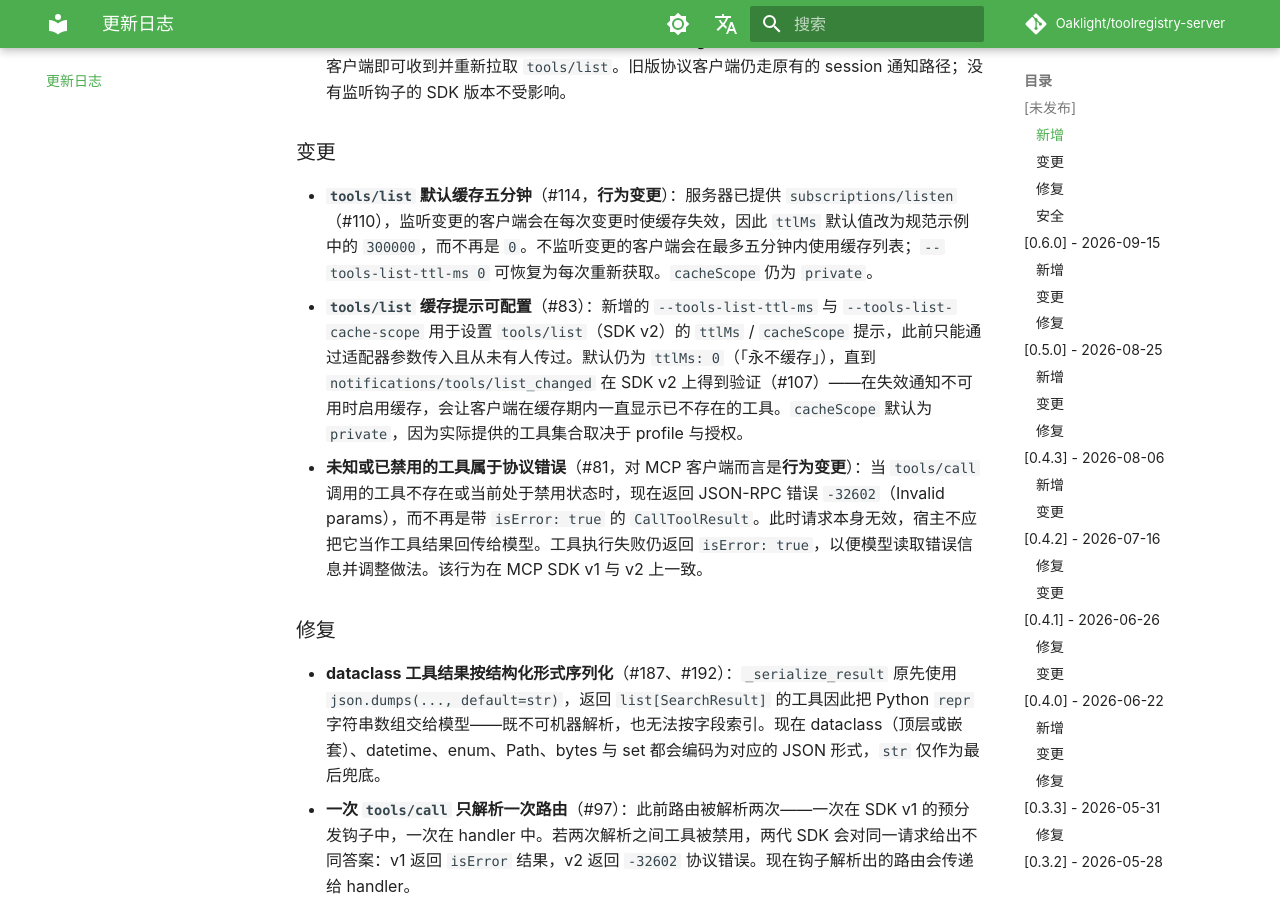
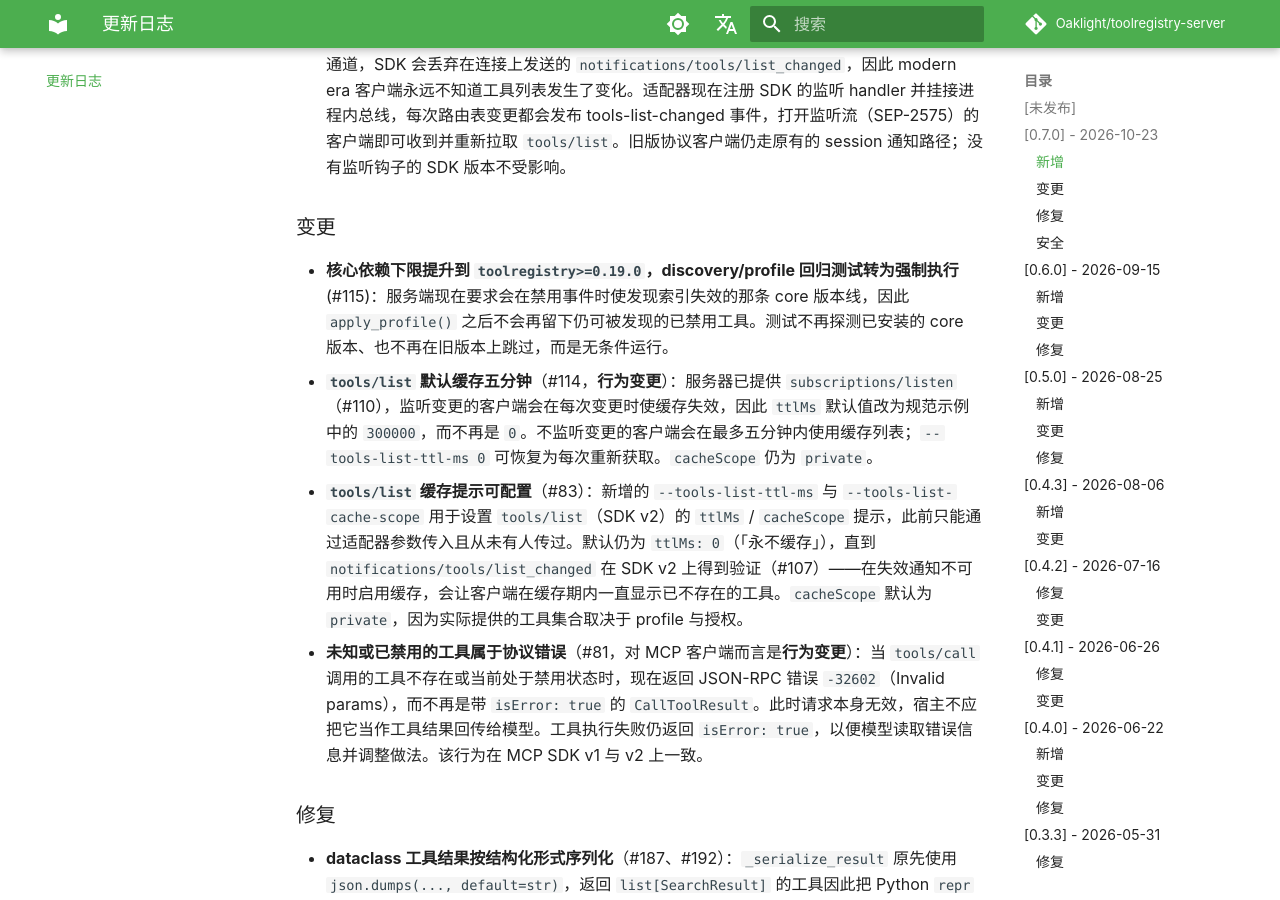
Before and after one commit to Oaklight/toolregistry-server, an MkDocs documentation site: the page built from docs/changelog.md, in a window 1280 px wide and 900 px high, scrolled down 1424 px. Built offline with MkDocs 1.6.1 and Material for MkDocs 9.7.7, drawn with Linux system fonts in a browser that asks for light colours; some web fonts are replaced; comment, search, counter and statistics services are not loaded.

Commit message:
docs(changelog)：发布 0.7.0

```diff
--- a/docs/changelog.md
+++ b/docs/changelog.md
@@ -5,6 +5,8 @@
 格式基于 [Keep a Changelog](https://keepachangelog.com/zh-CN/1.1.0/)，并在需要时保留项目自身的分类方式。
 
 ## [未发布]
+
+## [0.7.0] - 2026-10-23
 
 ### 新增
 
@@ -18,6 +20,7 @@
 
 ### 变更
 
+- **核心依赖下限提升到 `toolregistry>=0.19.0`，discovery/profile 回归测试转为强制执行** (#115)：服务端现在要求会在禁用事件时使发现索引失效的那条 core 版本线，因此 `apply_profile()` 之后不会再留下仍可被发现的已禁用工具。测试不再探测已安装的 core 版本、也不再在旧版本上跳过，而是无条件运行。
 - **`tools/list` 默认缓存五分钟**（#114，**行为变更**）：服务器已提供 `subscriptions/listen`（#110），监听变更的客户端会在每次变更时使缓存失效，因此 `ttlMs` 默认值改为规范示例中的 `300000`，而不再是 `0`。不监听变更的客户端会在最多五分钟内使用缓存列表；`--tools-list-ttl-ms 0` 可恢复为每次重新获取。`cacheScope` 仍为 `private`。
 - **`tools/list` 缓存提示可配置**（#83）：新增的 `--tools-list-ttl-ms` 与 `--tools-list-cache-scope` 用于设置 `tools/list`（SDK v2）的 `ttlMs` / `cacheScope` 提示，此前只能通过适配器参数传入且从未有人传过。默认仍为 `ttlMs: 0`（「永不缓存」），直到 `notifications/tools/list_changed` 在 SDK v2 上得到验证（#107）——在失效通知不可用时启用缓存，会让客户端在缓存期内一直显示已不存在的工具。`cacheScope` 默认为 `private`，因为实际提供的工具集合取决于 profile 与授权。
 - **未知或已禁用的工具属于协议错误**（#81，对 MCP 客户端而言是**行为变更**）：当 `tools/call` 调用的工具不存在或当前处于禁用状态时，现在返回 JSON-RPC 错误 `-32602`（Invalid params），而不再是带 `isError: true` 的 `CallToolResult`。此时请求本身无效，宿主不应把它当作工具结果回传给模型。工具执行失败仍返回 `isError: true`，以便模型读取错误信息并调整做法。该行为在 MCP SDK v1 与 v2 上一致。
```
